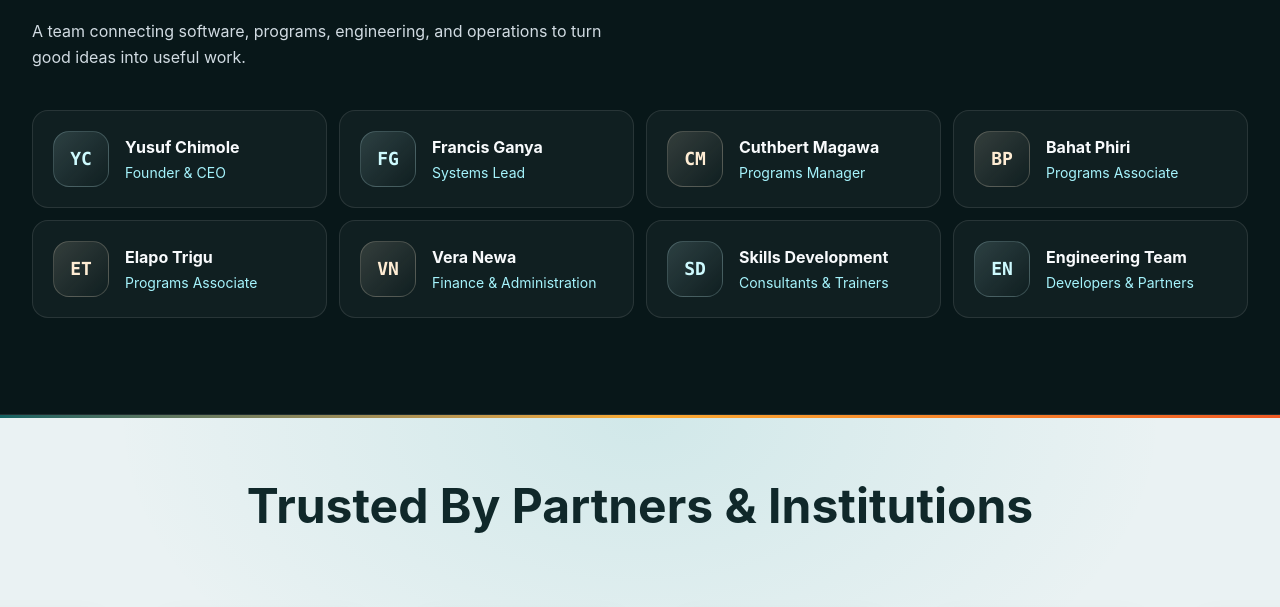
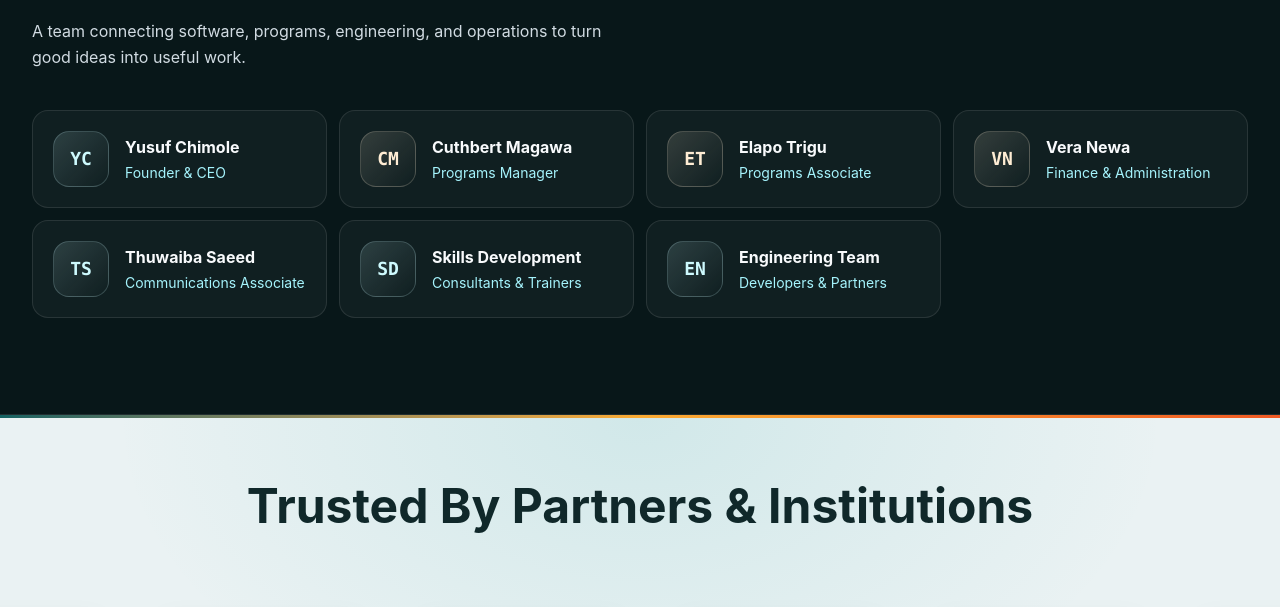
Before and after one commit to cuthbkol/Rydberg-Starck, a website: page index.html in a window 1280 px wide. Shown: the part 3264-3871 px from the top of the page. Drawn offline with Linux system fonts and the light colour scheme.

Commit message:
Update index.html

```diff
--- a/index.html
+++ b/index.html
@@ -1326,16 +1326,7 @@
             </div>
           </div>
         </article>
-        <article
-          class="page-reveal group rounded-2xl border border-white/10 bg-white/[.035] p-5 transition hover:-translate-y-1 hover:border-cyan-200/30">
-          <div class="flex items-center gap-4"><span
-              class="grid size-14 shrink-0 place-items-center rounded-2xl border border-cyan-100/20 bg-gradient-to-br from-cyan-100/15 to-transparent font-mono text-lg font-bold text-cyan-100">FG</span>
-            <div>
-              <h3 class="font-bold">Francis Ganya</h3>
-              <p class="mt-1 text-sm text-cyan-200/75">Systems Lead</p>
-            </div>
-          </div>
-        </article>
+
         <article
           class="page-reveal group rounded-2xl border border-white/10 bg-white/[.035] p-5 transition hover:-translate-y-1 hover:border-cyan-200/30">
           <div class="flex items-center gap-4"><span
@@ -1346,16 +1337,7 @@
             </div>
           </div>
         </article>
-        <article
-          class="page-reveal group rounded-2xl border border-white/10 bg-white/[.035] p-5 transition hover:-translate-y-1 hover:border-cyan-200/30">
-          <div class="flex items-center gap-4"><span
-              class="grid size-14 shrink-0 place-items-center rounded-2xl border border-orange-100/20 bg-gradient-to-br from-orange-100/15 to-transparent font-mono text-lg font-bold text-orange-100">BP</span>
-            <div>
-              <h3 class="font-bold">Bahat Phiri</h3>
-              <p class="mt-1 text-sm text-cyan-200/75">Programs Associate</p>
-            </div>
-          </div>
-        </article>
+
         <article
           class="page-reveal group rounded-2xl border border-white/10 bg-white/[.035] p-5 transition hover:-translate-y-1 hover:border-cyan-200/30">
           <div class="flex items-center gap-4"><span
@@ -1373,6 +1355,16 @@
             <div>
               <h3 class="font-bold">Vera Newa</h3>
               <p class="mt-1 text-sm text-cyan-200/75">Finance &amp; Administration</p>
+            </div>
+          </div>
+        </article>
+        <article
+          class="page-reveal group rounded-2xl border border-white/10 bg-white/[.035] p-5 transition hover:-translate-y-1 hover:border-cyan-200/30">
+          <div class="flex items-center gap-4"><span
+              class="grid size-14 shrink-0 place-items-center rounded-2xl border border-cyan-100/20 bg-gradient-to-br from-cyan-100/15 to-transparent font-mono text-lg font-bold text-cyan-100">TS</span>
+            <div>
+              <h3 class="font-bold">Thuwaiba Saeed</h3>
+              <p class="mt-1 text-sm text-cyan-200/75">Communications Associate</p>
             </div>
           </div>
         </article>
@@ -1529,7 +1521,7 @@ via-[#FBAB32] via-[#F58220] to-[#F15A24]"></div>
           <li><a class="hover:text-[#1ca0a2] duration-400" href="pages/team.html">Leadership</a></li>
           <li><a class="hover:text-[#1ca0a2] duration-400" href="#">Governance</a></li>
           <li><a class="hover:text-[#1ca0a2] duration-400" href="#">Careers</a></li>
-          <li><a class="hover:text-[#1ca0a2] duration-400" href="pages/digital-malawi.html">News & Media</a></li>
+          <li><a class="hover:text-[#1ca0a2] duration-400" href="pages/blog.html">News & Media</a></li>
         </ul>
       </div>
       <!-- Services column -->
@@ -1553,7 +1545,7 @@ via-[#FBAB32] via-[#F58220] to-[#F15A24]"></div>
         <ul class="text-[#126262] space-y-3 px-12">
           <li><a class="hover:text-[#1ca0a2] duration-400" href="pages/projects.html">Programs</a></li>
           <li><a class="hover:text-[#1ca0a2] duration-400" href="pages/lab.html">Starck Lab</a></li>
-          <li><a class="hover:text-[#1ca0a2] duration-400" href="pages/digital-malawi.html">RS Insights</a></li>
+          <li><a class="hover:text-[#1ca0a2] duration-400" href="pages/blog.html">RS Insights</a></li>
           <li><a class="hover:text-[#1ca0a2] duration-400" href="#partners">Partnerships</a></li>
           <li><a class="hover:text-[#1ca0a2] duration-400" href="#">Pano Project</a></li>
         </ul>
```
